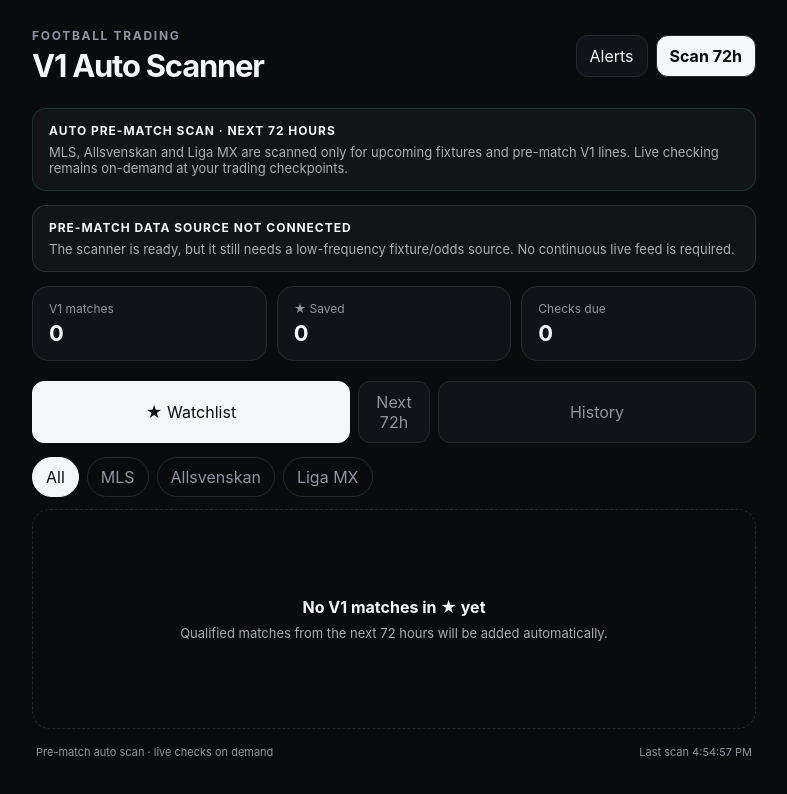
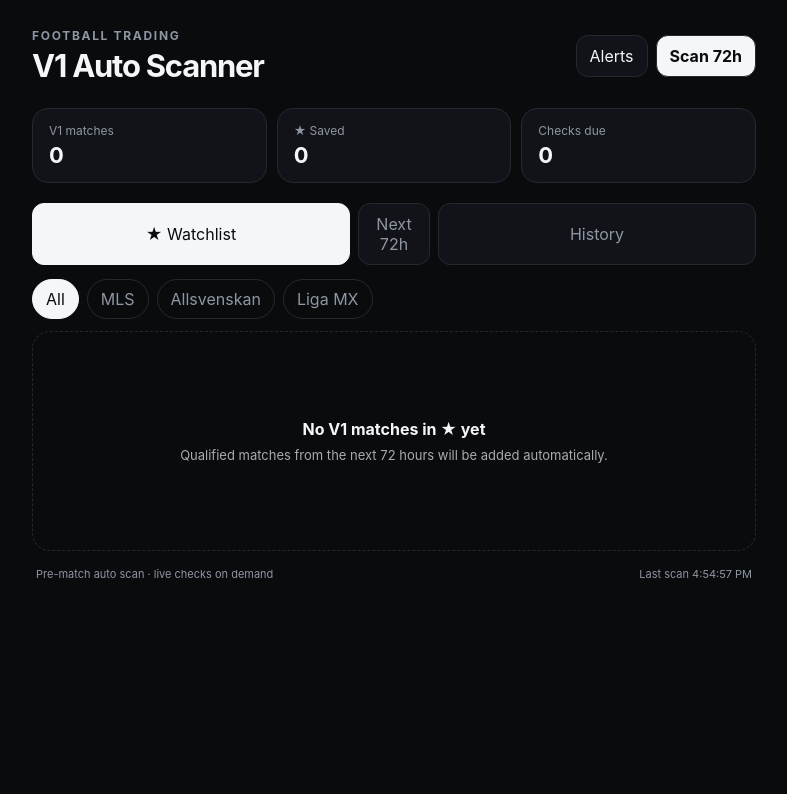
Before and after one commit to cuonglv1108/football-trading-v1, a Next.js app in the folder football-trading-v1/: page / in a window 1280 px wide. Shown: the top 794 px of the page, without its empty margins (246-1033 px from the left). Built offline with nearby package versions, Linux system fonts and the light colour scheme.

Commit message:
Remove scanner notice banners for minimalist UI

```diff
--- a/football-trading-v1/app/page.tsx
+++ b/football-trading-v1/app/page.tsx
@@ -181,21 +181,6 @@ export default function Home() {
         </div>
       </header>
 
-      <section className="feedNotice onDemand" role="status">
-        <strong>AUTO PRE-MATCH SCAN · NEXT 72 HOURS</strong>
-        <span>
-          MLS, Allsvenskan and Liga MX are scanned only for upcoming fixtures and pre-match V1 lines.
-          Live checking remains on-demand at your trading checkpoints.
-        </span>
-      </section>
-
-      {providerStatus === 'API_FOOTBALL_KEY_MISSING' && (
-        <section className="feedNotice">
-          <strong>PRE-MATCH DATA SOURCE NOT CONNECTED</strong>
-          <span>The scanner is ready, but it still needs a low-frequency fixture/odds source. No continuous live feed is required.</span>
-        </section>
-      )}
-
       {notice && <div className="toast" onClick={() => setNotice('')}>{notice}</div>}
 
       <section className="summary">
```
